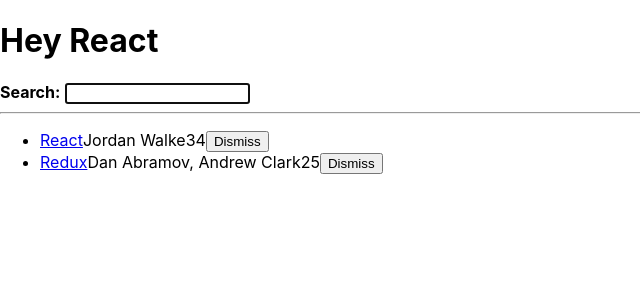
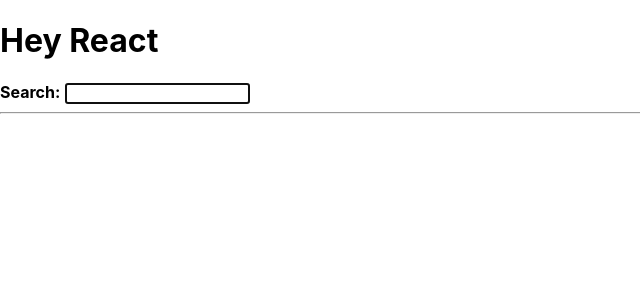
Before and after one commit to AmyJenSandoval/road-to-react-blog-app, a React (Create React App) app: page / in a window 1280 px wide. Shown: the top 300 px of the page, without its empty margins (0-640 px from the left). Built offline with nearby package versions, Linux system fonts and the light colour scheme.

Commit message:
Fetch data directly from the API

```diff
--- a/src/App.js
+++ b/src/App.js
@@ -45,29 +45,7 @@
   );
 };
 
-const initialStories = [
-  {
-    title: "React",
-    url: "https://reactjs.org/",
-    author: "Jordan Walke",
-    num_comments: 3,
-    points: 4,
-    objectID: 0,
-  },
-  {
-    title: "Redux",
-    url: "https://redux.js.org/",
-    author: "Dan Abramov, Andrew Clark",
-    num_comments: 2,
-    points: 5,
-    objectID: 1,
-  },
-];
-
-const getAsyncStories = () =>
-  new Promise((resolve) =>
-    setTimeout(() => resolve({ data: { stories: initialStories } }), 2000)
-  );
+const API_ENDPOINT = "https://hn.algolia.com/api/v1/search?query=";
 
 const storiesReducer = (state, action) => {
   switch (action.type) {
@@ -112,17 +90,20 @@
   });
 
   React.useEffect(() => {
+    if (!searchTerm) return;
+
     dispatchStories({ type: "STORIES_FETCH_INIT" });
 
-    getAsyncStories()
+    fetch(`${API_ENDPOINT}${searchTerm}`)
+      .then((response) => response.json())
       .then((result) => {
         dispatchStories({
           type: "STORIES_FETCH_SUCCESS",
-          payload: result.data.stories,
+          payload: result.hits,
         });
       })
       .catch(() => dispatchStories({ type: "STORIES_FETCH_FAILURE" }));
-  }, []);
+  }, [searchTerm]);
 
   const handleRemoveStory = (item) => {
     dispatchStories({
@@ -134,10 +115,6 @@
   const handleSearch = (event) => {
     setSearchTerm(event.target.value);
   };
-
-  const searchedStories = stories.data.filter((story) =>
-    story.title.toLowerCase().includes(searchTerm.toLocaleLowerCase())
-  );
 
   return (
     <div>
@@ -159,7 +136,7 @@
       {stories.isLoading ? (
         <p>Loading ...</p>
       ) : (
-        <List list={searchedStories} onRemoveItem={handleRemoveStory} />
+        <List list={stories.data} onRemoveItem={handleRemoveStory} />
       )}
     </div>
   );
```
